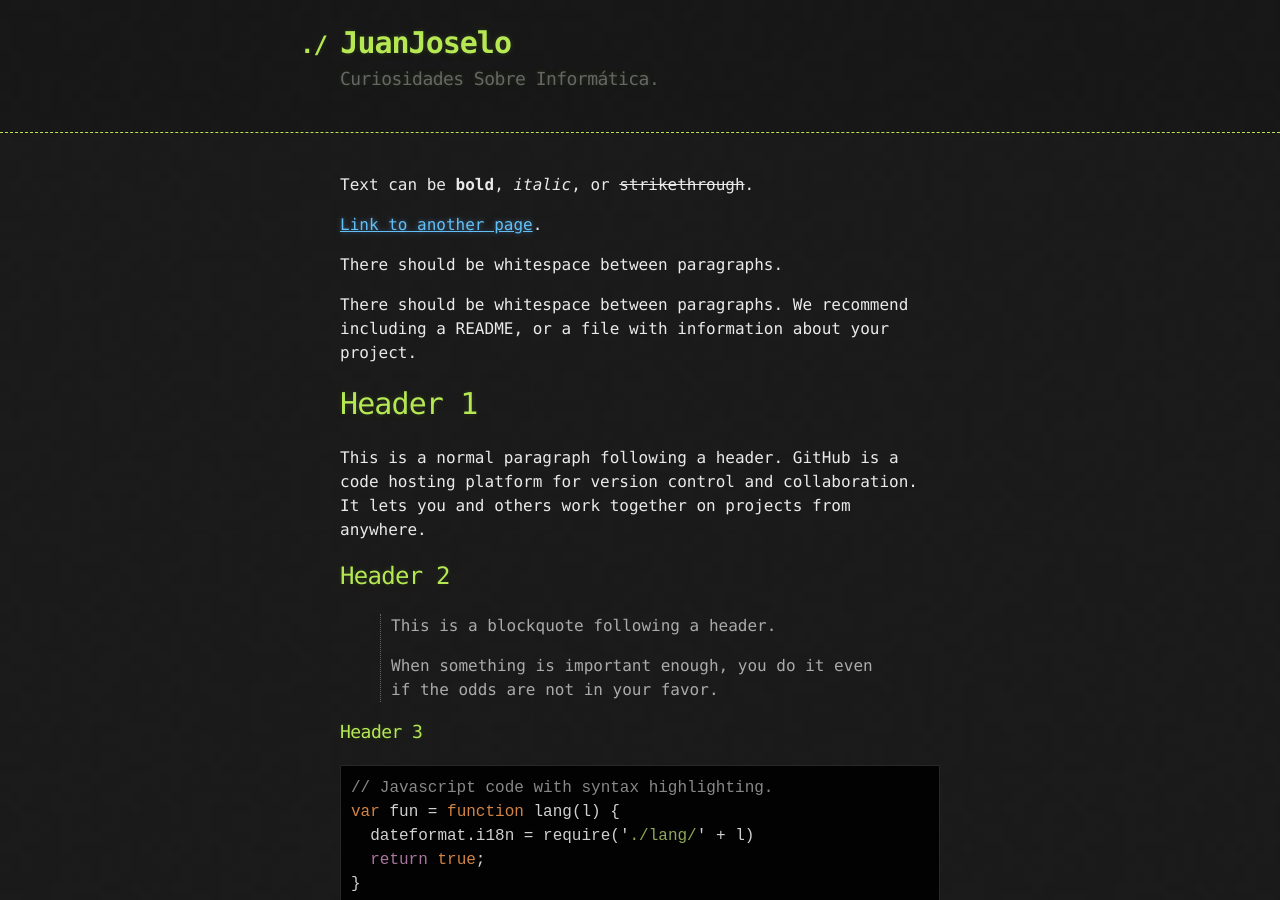
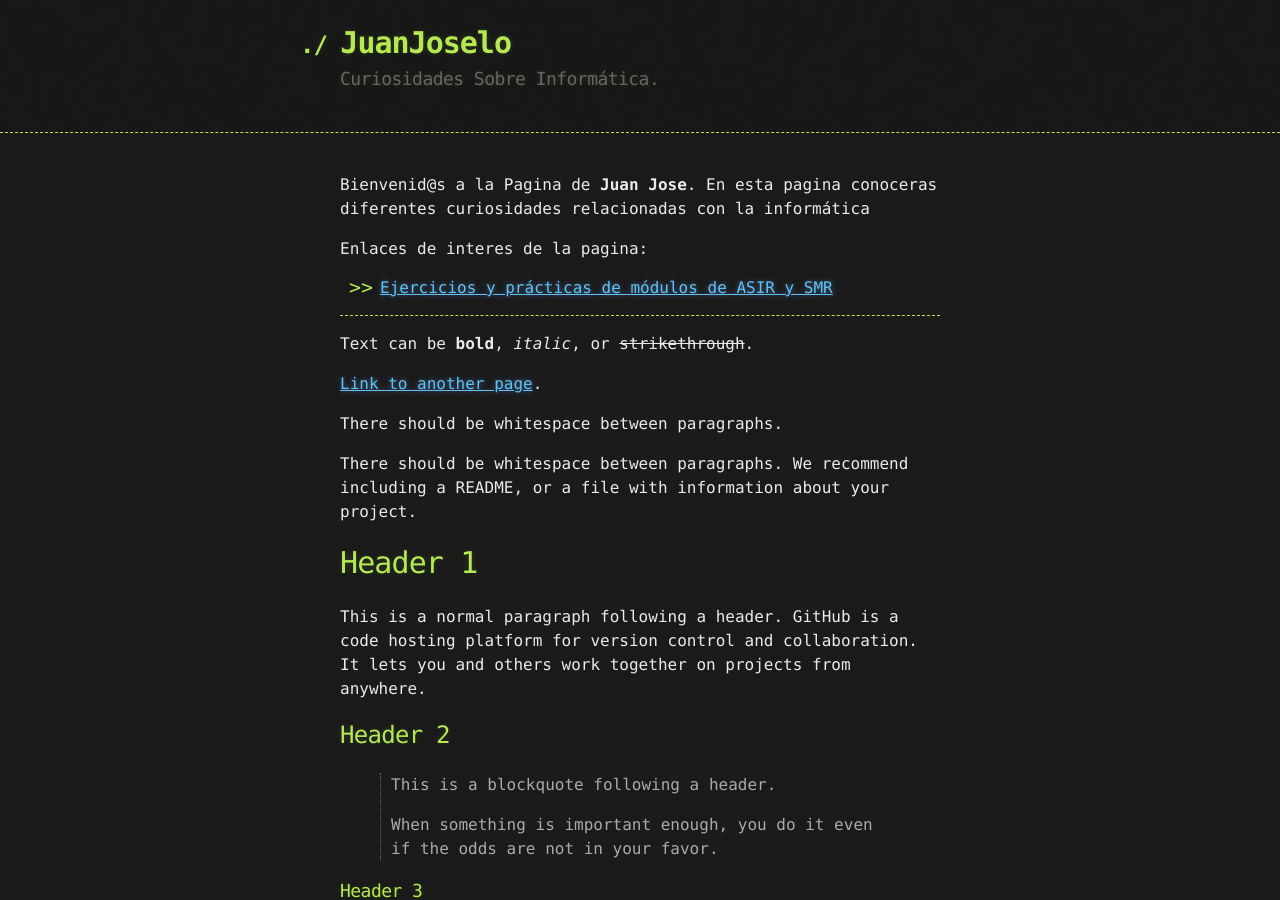
Before and after one commit to juanjoselopezroldan/juanjoselopezroldan.github.io, a Jekyll site: the page built from index.md, in a window 1280 px wide and 900 px high. Built offline with Jekyll 4.4.1, drawn with Linux system fonts in a browser that asks for light colours.

Commit message:
edicion del contenido

```diff
--- a/index.md
+++ b/index.md
@@ -1,6 +1,15 @@
 ---
 layout: default
 ---
+
+Bienvenid@s a la Pagina de **Juan Jose**.
+En esta pagina conoceras diferentes curiosidades relacionadas con la informática
+
+Enlaces de interes de la pagina:
+
+
+* [Ejercicios y prácticas de módulos de ASIR y SMR](/contenido/sobremi)
+<hr/>
 
 Text can be **bold**, _italic_, or ~~strikethrough~~.
 
```
